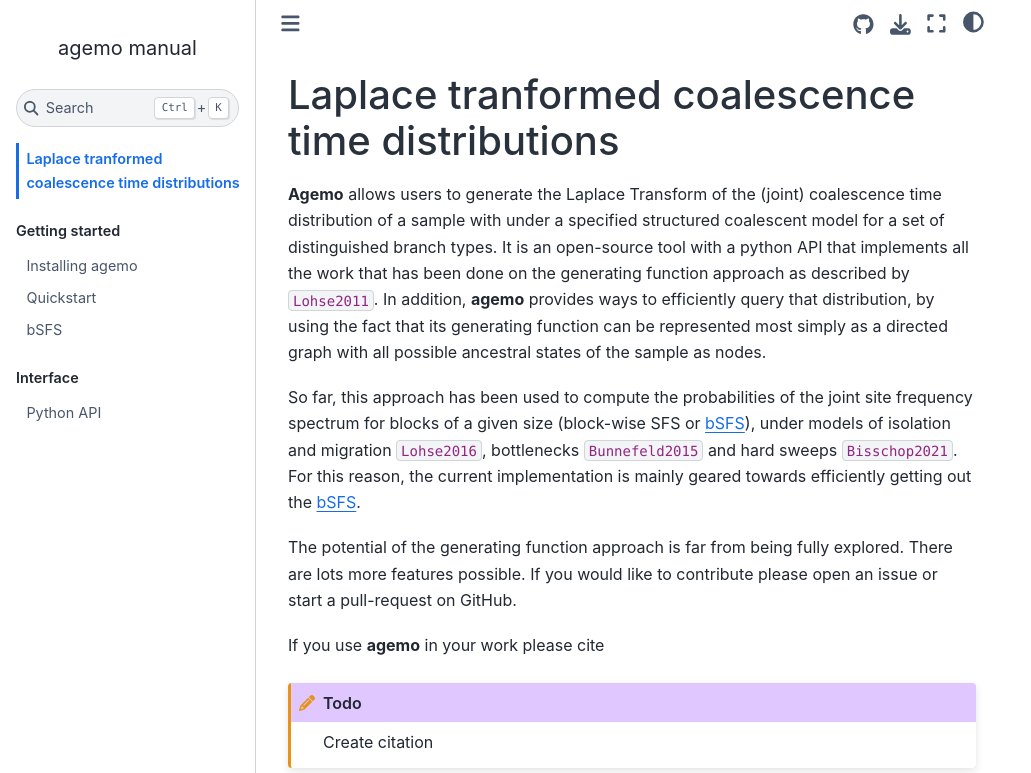
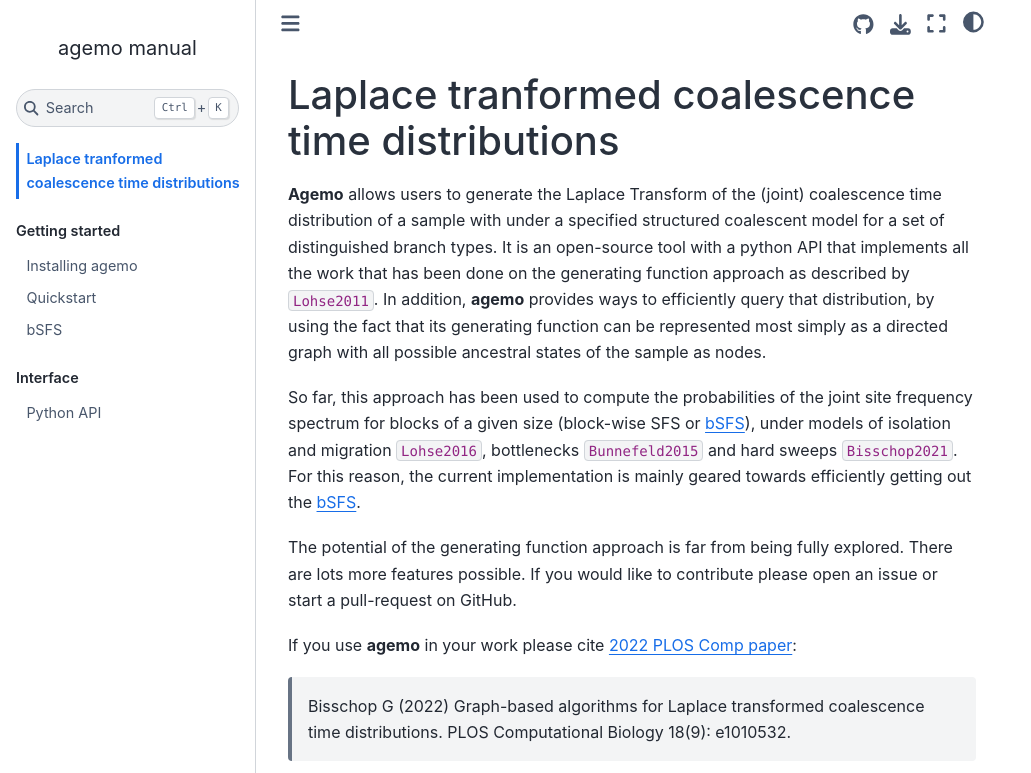
Before and after one commit to LohseLab/agemo, a Jupyter Book: the page built from docs/intro.md, in a window 1280 px wide and 1035 px high, cut to the strip 0-773 px from the top of the window. Shown: the whole strip, without its empty margins (0-1031 px from the left). Built offline with Jupyter Book 1.0.4 settings and Sphinx 7.4.7 and the Sphinx Book theme 1.1.4, drawn with Linux system fonts in a browser that asks for light colours; cross-references to code outside the pages are shown as plain code.

Commit message:
added citation

````diff
--- a/docs/intro.md
+++ b/docs/intro.md
@@ -6,11 +6,10 @@ So far, this approach has been used to compute the probabilities of the joint si
 
 The potential of the generating function approach is far from being fully explored. There are lots more features possible. If you would like to contribute please open an issue or start a pull-request on GitHub.
 
-If you use **agemo** in your work please cite
-```{eval-rst}
-.. todo::
-	Create citation
-```
+If you use **agemo** in your work please cite [2022 PLOS Comp paper](https://doi.org/10.1371/journal.pcbi.1010532):
+>Bisschop G (2022) Graph-based algorithms for Laplace transformed coalescence time
+>distributions. PLOS Computational Biology 18(9): e1010532.
+
 
 ```{bibliography}
 ```
````
